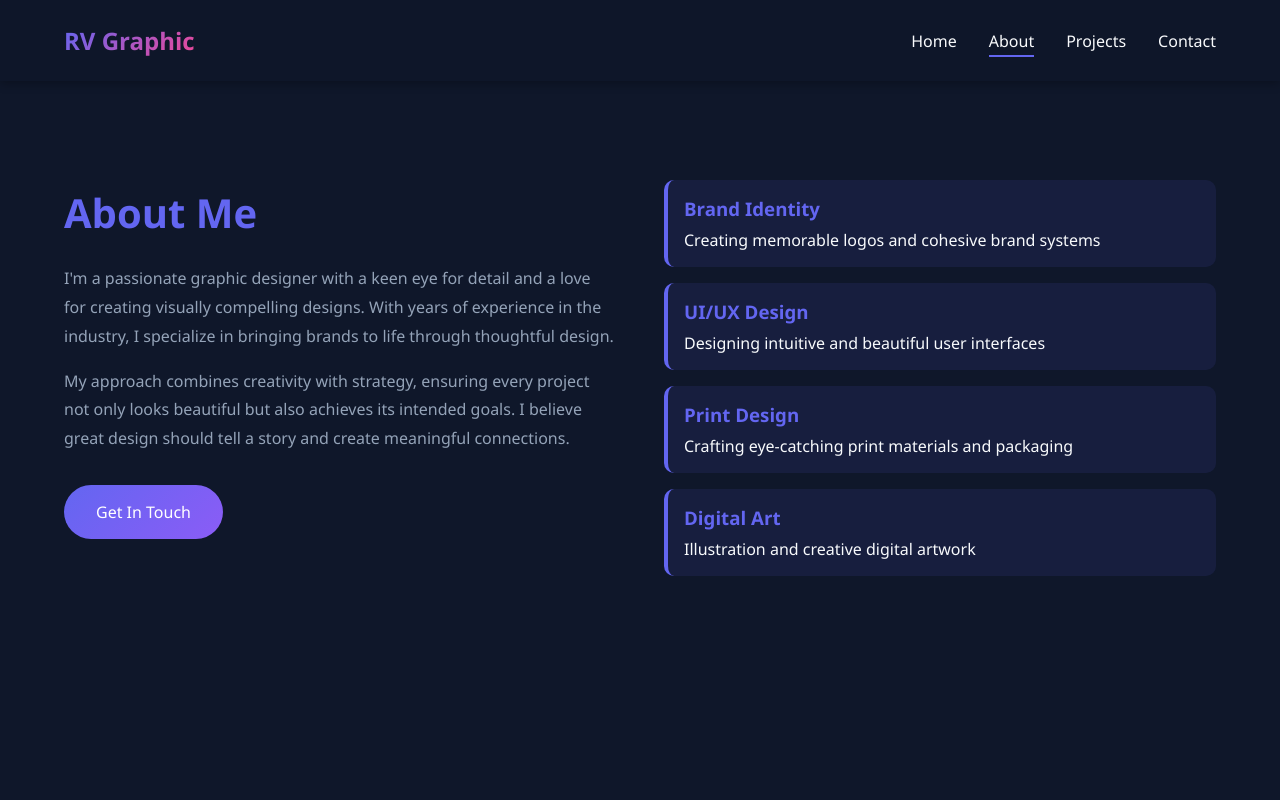
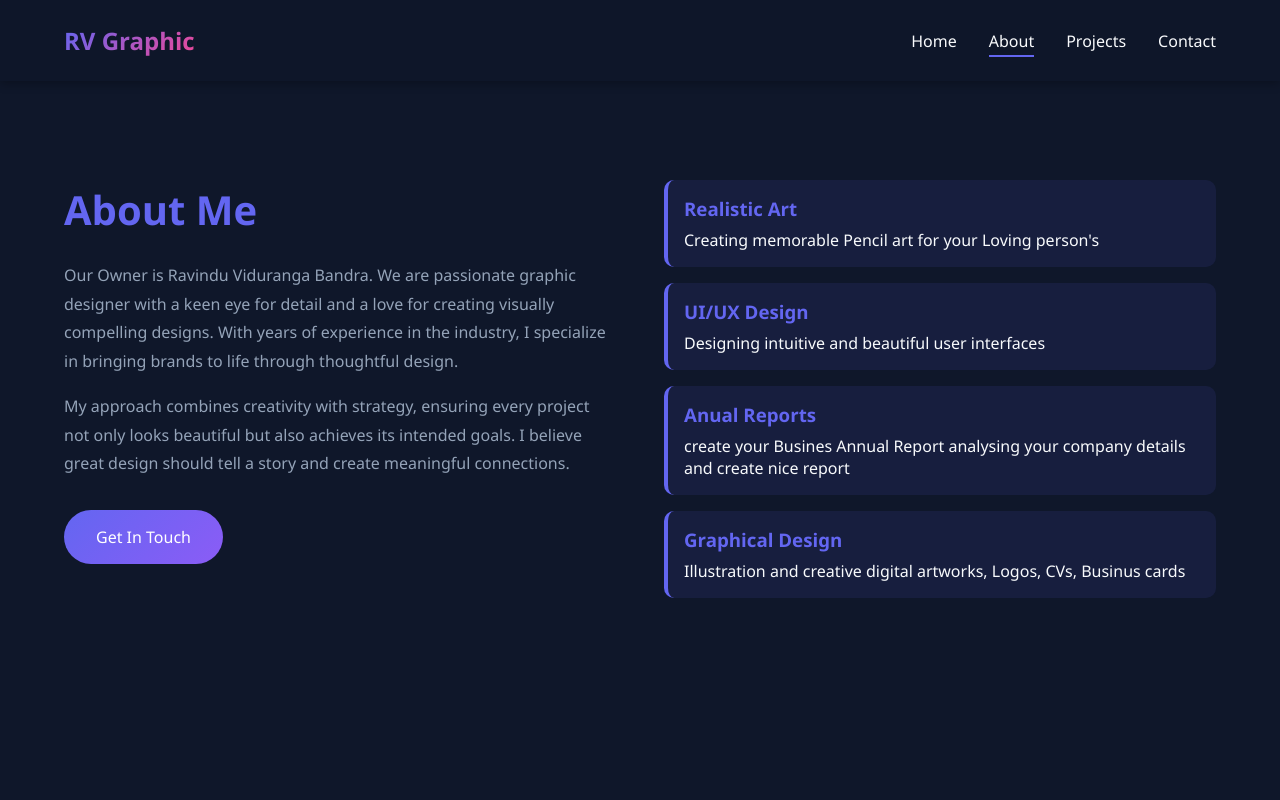
Before and after one commit to Ravindu-RV/RV-Graphic_Design, a website: page index.html in a window 1280 px wide. Both pictures are taken after a click on the link "About". Shown: the top 800 px of the page. Drawn offline with Linux system fonts and the light colour scheme.

Commit message:
Update index.html

```diff
--- a/index.html
+++ b/index.html
@@ -799,26 +799,26 @@
             <div class="about-grid">
                 <div class="about-text">
                     <h2>About Me</h2>
-                    <p>I'm a passionate graphic designer with a keen eye for detail and a love for creating visually compelling designs. With years of experience in the industry, I specialize in bringing brands to life through thoughtful design.</p>
+                    <p>Our Owner is Ravindu Viduranga Bandra. We are passionate graphic designer with a keen eye for detail and a love for creating visually compelling designs. With years of experience in the industry, I specialize in bringing brands to life through thoughtful design.</p>
                     <p>My approach combines creativity with strategy, ensuring every project not only looks beautiful but also achieves its intended goals. I believe great design should tell a story and create meaningful connections.</p>
                     <a href="#contact" class="btn nav-link" style="margin-top: 1rem;">Get In Touch</a>
                 </div>
                 <div class="skills">
                     <div class="skill">
-                        <h3>Brand Identity</h3>
-                        <p>Creating memorable logos and cohesive brand systems</p>
+                        <h3>Realistic Art</h3>
+                        <p>Creating memorable Pencil art for your Loving person's</p>
                     </div>
                     <div class="skill">
                         <h3>UI/UX Design</h3>
                         <p>Designing intuitive and beautiful user interfaces</p>
                     </div>
                     <div class="skill">
-                        <h3>Print Design</h3>
-                        <p>Crafting eye-catching print materials and packaging</p>
+                        <h3>Anual Reports</h3>
+                        <p>create your Busines Annual Report analysing your company details and create nice report</p>
                     </div>
                     <div class="skill">
-                        <h3>Digital Art</h3>
-                        <p>Illustration and creative digital artwork</p>
+                        <h3>Graphical Design</h3>
+                        <p>Illustration and creative digital artworks, Logos, CVs, Businus cards</p>
                     </div>
                 </div>
             </div>
```
